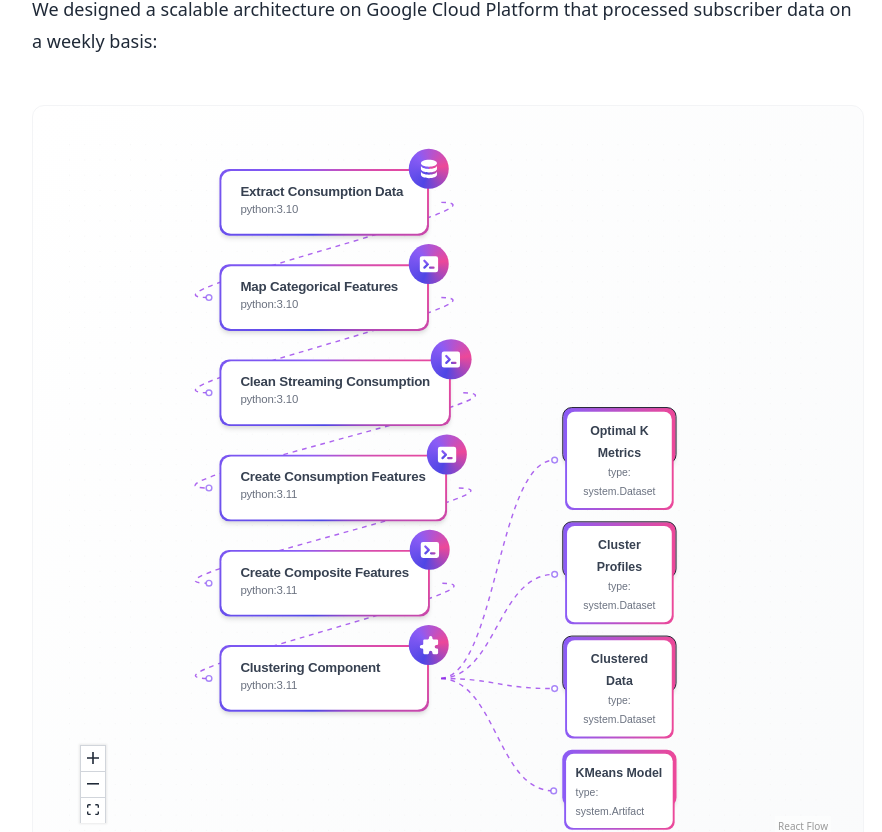
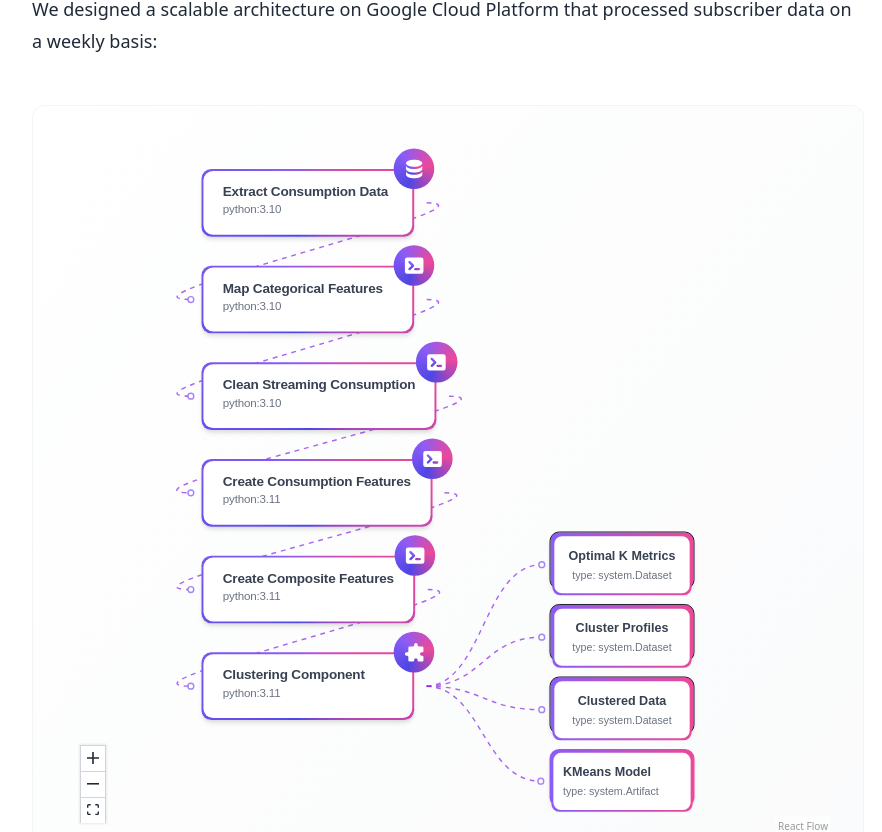
Before and after one commit to alexlabuda/portfolio-website, a Next.js app: page /projects/unsupervised-learning-sports-streaming in a window 1280 px wide. Shown: the part 2480-3312 px from the top of the page, without its empty margins (160-1042 px from the left). Built offline with nearby package versions, Linux system fonts and the light colour scheme.

Commit message:
Adjust node positions in MLPipelineFlow component for improved layout and update CSS styles for output nodes to enhance visual consistency. Increased node width for better readability in the machine learning pipeline visualization.

```diff
--- a/src/app/components/MLPipelineFlow.tsx
+++ b/src/app/components/MLPipelineFlow.tsx
@@ -84,7 +84,7 @@ const initialNodes: Node[] = [
   // Output nodes
   {
     id: '10',
-    position: { x: 430, y: 300 },
+    position: { x: 430, y: 325 + 100 },
     data: {
       title: 'Optimal K Metrics',
       subtitle: 'type: system.Dataset'
@@ -93,7 +93,7 @@ const initialNodes: Node[] = [
   },
   {
     id: '7',
-    position: { x: 430, y: 420 },
+    position: { x: 430, y: 400 + 100 },
     data: {
       title: 'Cluster Profiles',
       subtitle: 'type: system.Dataset'
@@ -102,7 +102,7 @@ const initialNodes: Node[] = [
   },
   {
     id: '8',
-    position: { x: 430, y: 540 },
+    position: { x: 430, y: 475 + 100 },
     data: {
       title: 'Clustered Data',
       subtitle: 'type: system.Dataset'
@@ -111,7 +111,7 @@ const initialNodes: Node[] = [
   },
   {
     id: '9',
-    position: { x: 430, y: 660 },
+    position: { x: 430, y: 550 + 100 },
     data: {
       title: 'KMeans Model',
       subtitle: 'type: system.Artifact'
--- a/src/app/components/pipeline-flow.css
+++ b/src/app/components/pipeline-flow.css
@@ -17,7 +17,7 @@
   }
 
   .react-flow__node-output, .react-flow__node-model {
-    width: 120px;
+    width: 150px;
     padding: 2px;
     font-family: sans-serif;
     box-shadow: var(--node-box-shadow);
```
